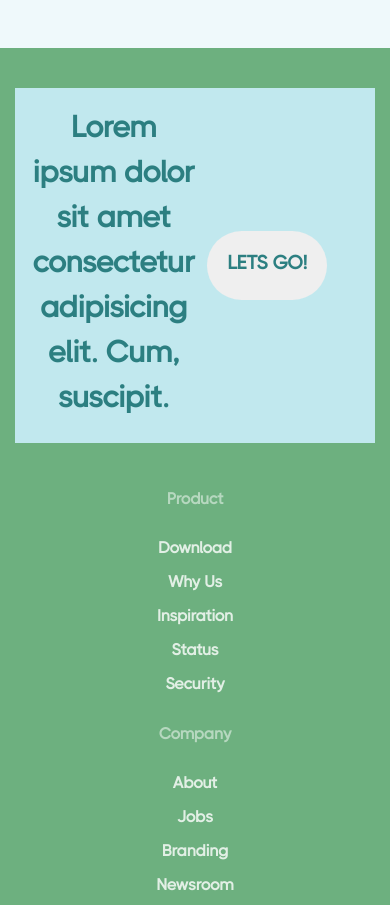
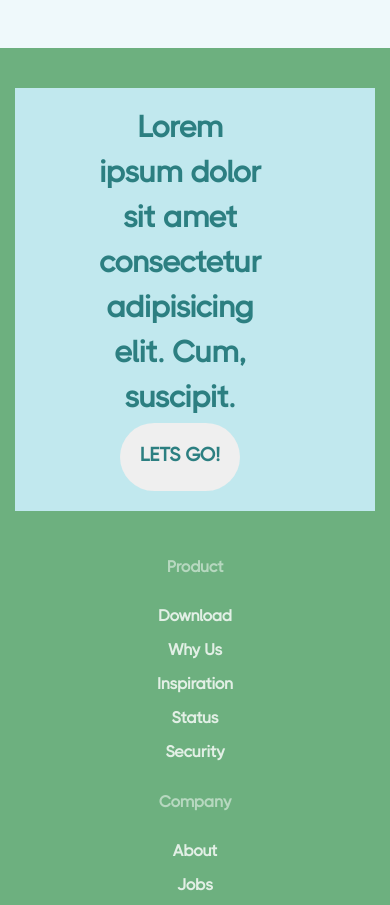
Before and after one commit to AnasAlwaleed00/mercury, a plain HTML site: page index.html in a window 390 px wide. Shown: the part 5692-6597 px from the top of the page. Drawn offline with Linux system fonts and the light colour scheme; a web font is replaced by a local one.

Commit message:
fixed responsive problem

```diff
--- a/index.html
+++ b/index.html
@@ -8,7 +8,7 @@
     <link rel="stylesheet" href="css/main css/main.css">
     <link rel="stylesheet" href="css/style.css">
     <meta name="viewport" content="width=device-width, initial-scale=1.0">
-    <title>Responsive Website</title>
+    <title>Mercury</title>
 </head>
 <body>
     <!-- Start NavBar -->
@@ -172,10 +172,10 @@
         <div class="container">
             <div class="footer-text">
                 <div class="row">
-                    <div class="foot-text">
+                    <div class="col-lg-6 col-md-12 col-sm-12 foot-text">
                         Lorem ipsum dolor sit amet consectetur adipisicing elit. Cum, suscipit.
                     </div>
-                    <div class="foot-btn">
+                    <div class="col-lg-6 col-md-12 col-sm-12 foot-btn">
                         <button>LETS GO!</button>
                     </div>
                 </div>
```
